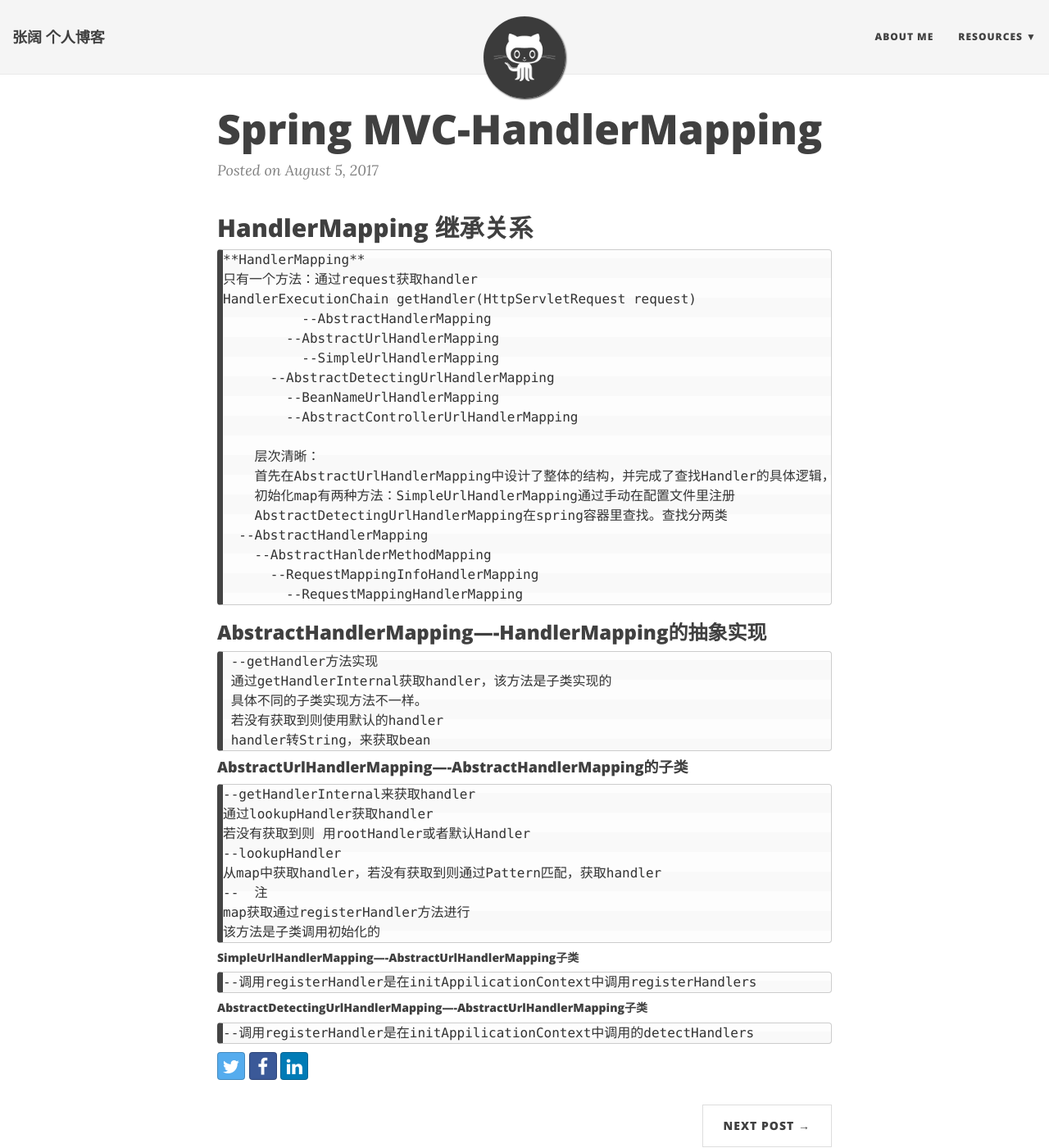
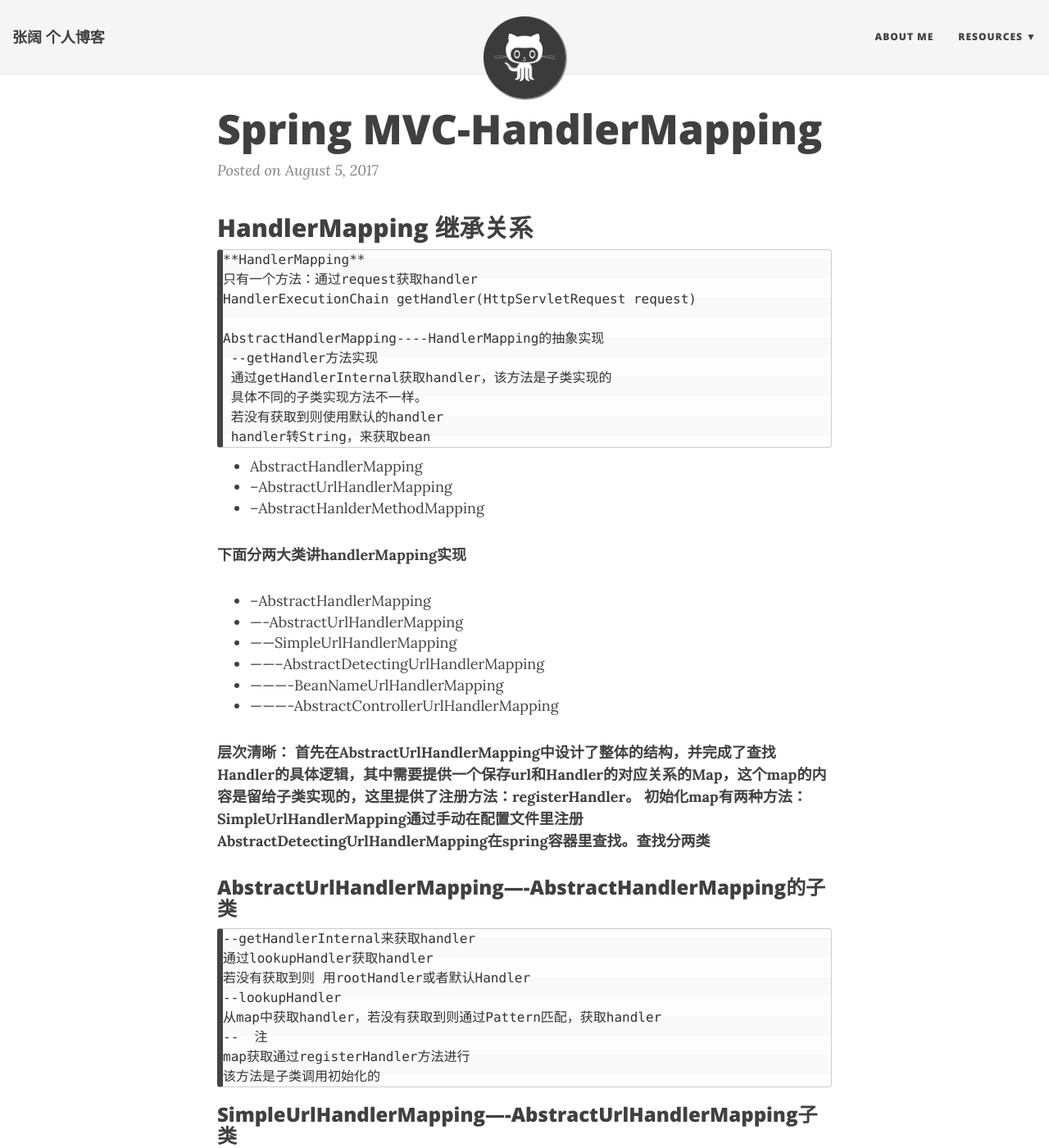
Before and after one commit to buoooou/blog.github.io, a Jekyll site: the page built from _posts/2017-08-05-spring-mvc-handlermapping.md, in a window 1280 px wide and 1400 px high. Shown: the whole window at 82% size. Built offline with Jekyll 4.4.1, drawn with Linux system fonts in a browser that asks for light colours; nearby versions of some CDN libraries; some of the changed text lies outside the part shown.

Commit message:
Update 2017-08-05-spring-mvc-handlermapping.md

```diff
--- a/_posts/2017-08-05-spring-mvc-handlermapping.md
+++ b/_posts/2017-08-05-spring-mvc-handlermapping.md
@@ -7,30 +7,37 @@ title: Spring MVC-HandlerMapping
 	**HandlerMapping**
 	只有一个方法：通过request获取handler
 	HandlerExecutionChain getHandler(HttpServletRequest request)
- 	  --AbstractHandlerMapping
-    	--AbstractUrlHandlerMapping
-    	  --SimpleUrlHandlerMapping
-          --AbstractDetectingUrlHandlerMapping
-            --BeanNameUrlHandlerMapping
-            --AbstractControllerUrlHandlerMapping
 
-        层次清晰：
-        首先在AbstractUrlHandlerMapping中设计了整体的结构，并完成了查找Handler的具体逻辑，其中需要提供一个保存url和Handler的对应关系的Map，这个map的内容是留给子类实现的，这里提供了注册方法：registerHandler。
-        初始化map有两种方法：SimpleUrlHandlerMapping通过手动在配置文件里注册
-        AbstractDetectingUrlHandlerMapping在spring容器里查找。查找分两类
-      --AbstractHandlerMapping
-        --AbstractHanlderMethodMapping
-          --RequestMappingInfoHandlerMapping
-          	--RequestMappingHandlerMapping
-
-### AbstractHandlerMapping----HandlerMapping的抽象实现
+    AbstractHandlerMapping----HandlerMapping的抽象实现
 	 --getHandler方法实现
      通过getHandlerInternal获取handler，该方法是子类实现的
      具体不同的子类实现方法不一样。
      若没有获取到则使用默认的handler
      handler转String，来获取bean
 
-#### AbstractUrlHandlerMapping----AbstractHandlerMapping的子类
+- AbstractHandlerMapping
+- --AbstractUrlHandlerMapping
+- --AbstractHanlderMethodMapping
+
+**下面分两大类讲handlerMapping实现**
+
+
+- --AbstractHandlerMapping
+- ----AbstractUrlHandlerMapping
+- ------SimpleUrlHandlerMapping
+- --------AbstractDetectingUrlHandlerMapping
+- ----------BeanNameUrlHandlerMapping
+- ----------AbstractControllerUrlHandlerMapping
+
+**层次清晰：
+        首先在AbstractUrlHandlerMapping中设计了整体的结构，并完成了查找Handler的具体逻辑，其中需要提供一个保存url和Handler的对应关系的Map，这个map的内容是留给子类实现的，这里提供了注册方法：registerHandler。
+        初始化map有两种方法：SimpleUrlHandlerMapping通过手动在配置文件里注册
+        AbstractDetectingUrlHandlerMapping在spring容器里查找。查找分两类**
+
+
+
+
+### AbstractUrlHandlerMapping----AbstractHandlerMapping的子类
 	--getHandlerInternal来获取handler
     通过lookupHandler获取handler
     若没有获取到则 用rootHandler或者默认Handler
```
Also changed, not shown: other parts of _posts/2017-08-05-spring-mvc-handlermapping.md (+8 -2 lines).
